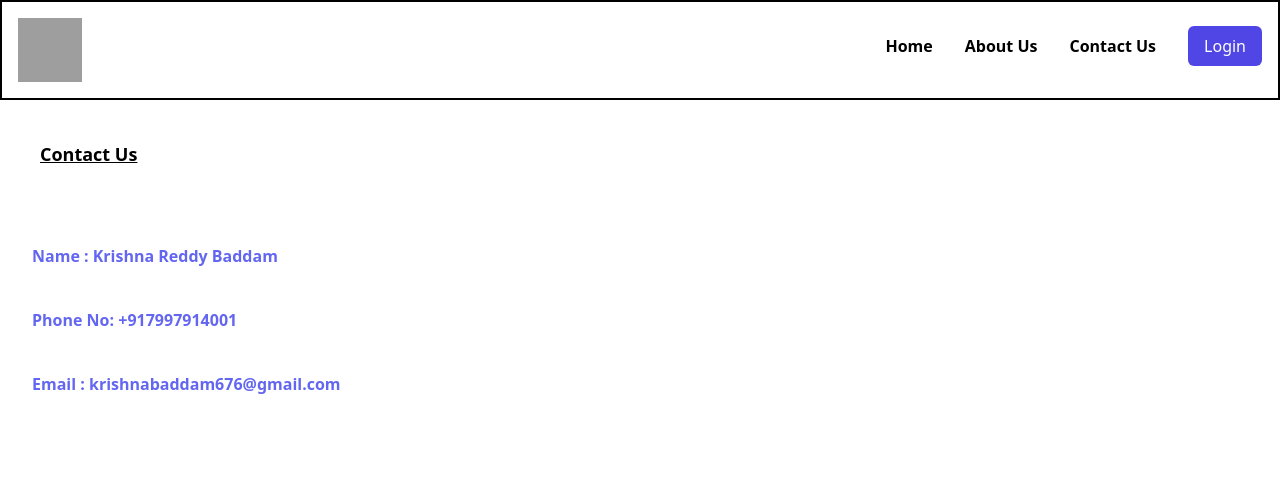
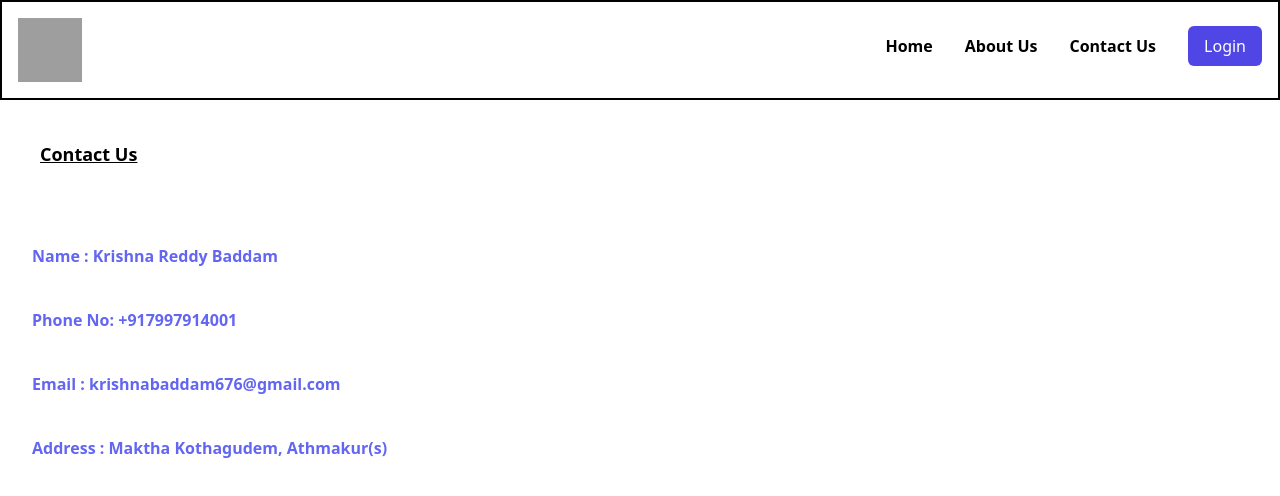
Before and after one commit to krishnabaddam02/restaurant-website, a React (Create React App) app: page /contact in a window 1280 px wide. Shown: the top 496 px of the page. Built offline with nearby package versions, Linux system fonts and the light colour scheme; grey boxes are pictures that could not be loaded.

Commit message:
added address

```diff
--- a/src/components/Contact.js
+++ b/src/components/Contact.js
@@ -6,6 +6,7 @@ const Contact = ()=>{
                 <h1 className="text-md font-semibold text-indigo-500 py-5">Name : Krishna Reddy Baddam</h1>
                 <h1 className="text-md font-semibold text-indigo-500 py-5"> Phone No: +917997914001</h1>
                 <h1 className="text-md font-semibold text-indigo-500 py-5"> Email : krishnabaddam676@gmail.com</h1>
+                <h1 className="text-md font-semibold text-indigo-500 py-5"> Address : Maktha Kothagudem, Athmakur(s) </h1>
             </div>
         </div>
     )
```
